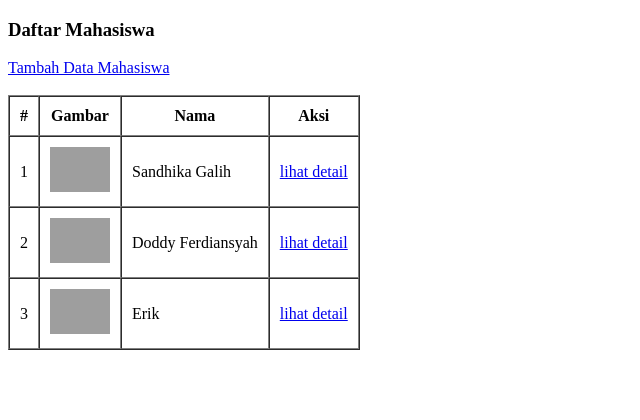
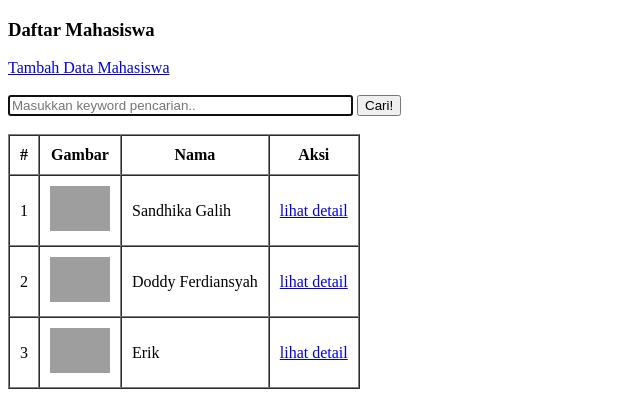
Before and after one commit to Kusmayuda/pw2020_D1041181014, a PHP site: page / in a window 1280 px wide. Shown: the top 420 px of the page, without its empty margins (0-640 px from the left). Run offline with PHP 8.4, Linux system fonts and the light colour scheme; data comes from the database, SQL or seed files in the repository; grey boxes are pictures that could not be loaded.

Commit message:
menambahkan fungsi pencarian

```diff
--- a/kuliah/pertemuan11/functions.php
+++ b/kuliah/pertemuan11/functions.php
@@ -75,3 +75,24 @@ function ubah($data)
   mysqli_query($conn, $query) or die(mysqli_error($conn));
   return mysqli_affected_rows($conn);
 }
+
+function cari($keyword)
+{
+  $conn = koneksi();
+
+  $query = "SELECT * FROM mahasiswa
+              WHERE
+            nama LIKE '%$keyword%' OR
+            nrp LIKE '%$keyword%' OR
+            jurusan LIKE '%$keyword%'
+            ";
+
+  $result = mysqli_query($conn, $query);
+
+  $rows = [];
+  while ($row = mysqli_fetch_assoc($result)) {
+    $rows[] = $row;
+  }
+
+  return $rows;
+}
--- a/kuliah/pertemuan11/index.php
+++ b/kuliah/pertemuan11/index.php
@@ -1,6 +1,13 @@
 <?php
 require 'functions.php';
 $mahasiswa = query("SELECT * FROM mahasiswa");
+
+// ketika tombol cari diklik
+if (isset($_POST['cari'])) {
+  $mahasiswa = cari($_POST['keyword']);
+}
+
+
 ?>
 
 <!DOCTYPE html>
@@ -19,6 +26,12 @@ $mahasiswa = query("SELECT * FROM mahasiswa");
   <a href="tambah.php">Tambah Data Mahasiswa</a>
   <br><br>
 
+  <form action="" method="POST">
+    <input type="text" name="keyword" size="40" placeholder="Masukkan keyword pencarian.." autocomplete="off" autofocus>
+    <button type="submit" name="cari">Cari!</button>
+  </form>
+  <br>
+
   <table border="1" cellpadding="10" cellspacing="0">
     <tr>
       <th>#</th>
@@ -26,6 +39,14 @@ $mahasiswa = query("SELECT * FROM mahasiswa");
       <th>Nama</th>
       <th>Aksi</th>
     </tr>
+
+    <?php if (empty($mahasiswa)) : ?>
+      <tr>
+        <td colspan="4">
+          <p style="color:brown; font-style:italic;">data mahasiswa tidak ditemukan!</p>
+        </td>
+      </tr>
+    <?php endif; ?>
 
     <?php $i = 1;
     foreach ($mahasiswa as $m) : ?>
```
